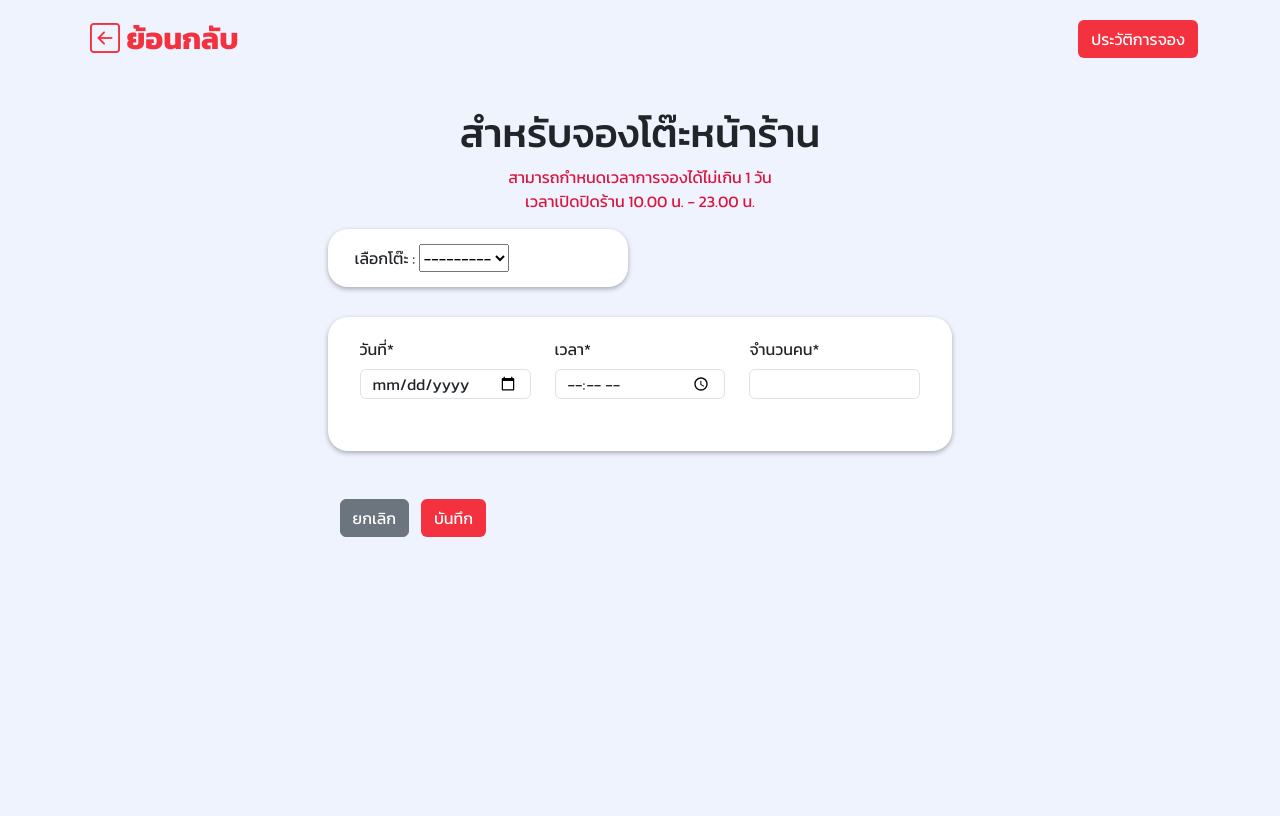
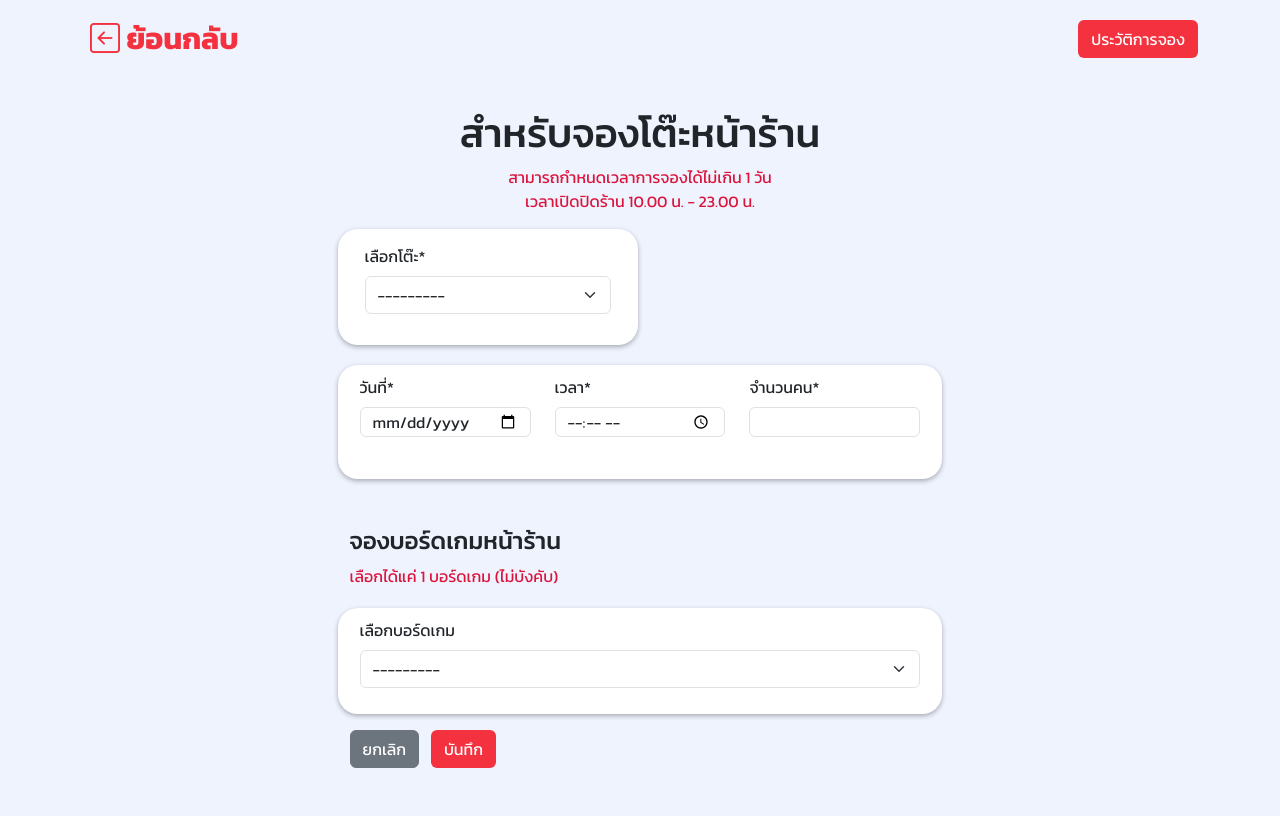
Before and after one commit to nntch26/Server-side-Project, a Django app: page /Reservation_form/ in a window 1280 px wide. Before the commit the page ends 537 px from the top, so only its background shows below. Run offline with Django 5.2, Linux system fonts and the light colour scheme; the visitor is signed in with stand-in values (Sample User, id 1); data that the repository does not hold is empty; some libraries are stand-ins or nearby versions.

Commit message:
reservation board game

```diff
--- a/myproject/boardgame/forms.py
+++ b/myproject/boardgame/forms.py
@@ -5,7 +5,7 @@ from django.core.exceptions import ValidationError
 from django import forms
 from .models import *
 
-from datetime import date, timedelta, time
+from datetime import date, timedelta, time, datetime
 from django.utils import timezone
 from django.contrib.auth.forms import UserCreationForm
 
@@ -13,13 +13,17 @@ from django.contrib.auth.forms import UserCreationForm
 # ฟอร์มจองโต๊ะ
 class ReservationForm(forms.ModelForm):
     #  เพิ่มฟิลด์จากตารางอื่น เข้ามาในฟอร์มด้วย
-    table = forms.ModelChoiceField(queryset=Table.objects.filter(status='Available')) # แสดงเฉพาะโต๊ะที่ว่าง
+    table = forms.ModelChoiceField(queryset=Table.objects.filter(status='Available'),
+                                   label="เลือกโต๊ะ") # แสดงเฉพาะโต๊ะที่ว่าง
+    board_game = forms.ModelChoiceField(queryset=BoardGames.objects.filter(status='Available'), label="เลือกบอร์ดเกม",
+                                        required=False ) # ไม่บังคับให้จองบอร์ดเกม
 
 
     class Meta:
         model = Reservation
         fields = [
             "table",
+            "board_game",
             "reservation_date",
             "reservation_time",
             "reservation_cap",
@@ -49,8 +53,13 @@ class ReservationForm(forms.ModelForm):
     def clean_reservation_time(self):
         res_time = self.cleaned_data["reservation_time"]
 
-        if res_time < time(10, 0) and res_time > time(23, 0) :
-            raise forms.ValidationError("กำหนดเวลาอยู่ในช่วง 10:00 ถึง 23:00!")
+        if res_time:
+            if res_time < time(10, 0) and res_time > time(23, 0):
+                raise forms.ValidationError("กำหนดเวลาอยู่ในช่วง 10:00 ถึง 23:00!")
+
+            if res_time <= datetime.now().time():
+                raise forms.ValidationError(f"ต้องเป็นเวลาการจองล่วงหน้า!")
+
         return res_time
 
 
--- a/myproject/boardgame/static/style.css
+++ b/myproject/boardgame/static/style.css
@@ -170,7 +170,7 @@
 /* ////////////// Show boardgame-sec styles ////////////// */
 
 .showboardgame-sec{
-    padding-top: 6rem;
+    padding-top: 3rem;
 }
 
 .btn-cusdetail{
@@ -248,8 +248,8 @@
 
 }
 
-.boardgamedetail-sec, .cartlist-sec{
-    padding-top: 6rem;
+.boardgamedetail-sec{
+    padding-top: 3rem;
 
 }
 
@@ -295,15 +295,15 @@ iframe{
     background-color: rgb(255, 255, 255);
     box-shadow: 0px 2px 5px rgba(0, 0, 0, 0.3);
     border-radius: 20px;
-    padding: 20px;
+    padding: 10px;
 }
 
 .cont-date {
-    margin-top: 30px;
+    margin-top: 20px;
     background-color: rgb(255, 255, 255);
     box-shadow: 0px 2px 5px rgba(0, 0, 0, 0.3);
     border-radius: 20px;
-    padding: 20px;
+    padding: 10px;
 }
 
 .a_nav2 {
@@ -737,7 +737,7 @@ input{
     object-fit: cover;
     display: flex;
     margin: 0 auto;
-    margin-bottom: 40px;
+    margin-bottom: 20px;
 }
 .intro2 h1{
     text-align: center;
@@ -826,6 +826,17 @@ input{
         width:350px;
         height:260px;
     }
+
+    .product-image img {
+        width:300px;
+        height:240px;
+        object-fit: cover;
+    }
+    .form-booking {
+        display: block;
+
+    }
+
 }
 
 @media (max-width: 1500px) {
--- a/myproject/boardgame/templates/cashier/cashier-confirm.html
+++ b/myproject/boardgame/templates/cashier/cashier-confirm.html
@@ -14,6 +14,7 @@
                 <tr>
                     <th>ชื่อ-นามสกุล</th>
                     <th>โต๊ะ</th>
+                    <th>บอร์ดเกมที่จอง</th>
                     <th>จำนวนคน</th>
                     <th>เบอร์โทรศัพท์</th>
                     <th>วัน-เวลาที่จอง</th>
@@ -26,6 +27,11 @@
                     <tr>
                         <td>{{ i.user.first_name }} {{ i.user.last_name }}</td>
                         <td>{{ i.table_id }}</td>
+                        {% if i.board_game != Null  %}
+                        <td>{{ i.board_game.game_name }}</td>
+                        {% else %}
+                        <td> - </td>
+                        {% endif %}
                         <td>{{ i.reservation_cap }}</td>
                         <td>{{ i.user.userdetail.phone_number }}</td>
                         <td>{{ i.reservation_date }} : {{ i.reservation_time }}</td>
--- a/myproject/boardgame/templates/layout.html
+++ b/myproject/boardgame/templates/layout.html
@@ -34,6 +34,8 @@
 
     {% block navbar %}
     <!-- Top Navbar -->
+        <!-- staff -->
+    {% if user.is_staff %}
     <nav class="navbar navbar-cus navbar-expand-lg fixed-top d-none d-lg-block">
         <div class="container">
 
@@ -54,22 +56,6 @@
                     <a class="nav-link" href="{% url 'boardgame' %}">บอร์ดเกม</a>
                 </li>
 
-
-                <!-- ผู้ใช้ล็อกอินแล้วและไม่ใช่ staff -->
-                {% if user.is_authenticated and not user.is_staff %}
-
-                <li class="nav-item me-3 mb-1">
-                    <a class=" btn btn-cus" href="{% url 'Reservation_form' %}">จองที่นั่ง</a>
-                </li>
-
-                <li class="nav-item me-3 mb-2">
-                    <a class=" btn btn-cus2" href="{% url 'profile' %}" style="font-size: 0.91rem;">บัตรสมาชิก</a>
-                </li>
-
-
-            <!-- staff -->
-                {% elif user.is_staff %}
-
                     <li class="nav-item me-1">
                         <a class="btn btn-cus2" href="{% url 'cashier_table' %}">
                             <i class="bi bi-clipboard-data me-1"></i>Cashier
@@ -87,26 +73,15 @@
                             <i class="bi bi-box-arrow-right nav-icon" style="font-size: 1.8rem; color: black;"></i>
                         </a>
                     </li>
-
-
-                <!-- ผู้ใช้ยังไม่ล็อกอิน -->
-                {% else %}
-                    <li class="nav-item me-3 mb-1">
-                        <a class=" btn btn-cus" href="{% url 'Reservation_form' %}">จองที่นั่ง</a>
-                    </li>
-
-                    <li class="nav-item">
-                        <a class=" btn btn-cus2" href="{% url 'login' %}">เข้าสู่ระบบ</a>
-                    </li>
-
-                {% endif %}
-            </ul>
+                </ul>
             </div>
         </div>
     </nav>
 
+    {% elif not user.is_staff %}
     <!-- Bottom Navbar -->
-    <nav class="navbar navbar-expand navbar-bottom d-lg-none">
+     <!--<nav class="navbar navbar-expand navbar-bottom d-lg-none"> -->
+    <nav class="navbar navbar-expand navbar-bottom">
         <ul class="navbar-nav mx-auto w-100 d-flex justify-content-between">
 
             <li class="nav-item">
@@ -117,8 +92,8 @@
                 <a class="nav-link" href="{% url 'boardgame' %}"><i class="bi bi-controller nav-icon"></i><br>บอร์ดเกม</a>
             </li>
 
-            <!-- ผู้ใช้ล็อกอินแล้วและไม่ใช่ staff -->
-            {% if user.is_authenticated and not user.is_staff %}
+            <!-- ผู้ใช้ล็อกอินแล้ว -->
+            {% if user.is_authenticated %}
 
                 <li class="nav-item">
                     <a class="nav-link" href="{% url 'playing' %}">
@@ -155,6 +130,7 @@
             {% endif %}
         </ul>
     </nav>
+    {% endif %}
     {% endblock navbar%}
 
 
@@ -195,6 +171,7 @@
     <script src="https://cdn.datatables.net/2.0.1/js/dataTables.js"></script>
     <script src="https://cdn.datatables.net/2.0.1/js/dataTables.bootstrap5.js"></script>
 
+
     <script>
         $(document).ready(function() {
             $('#dataTable').DataTable({
@@ -204,7 +181,7 @@
                     "info": "แสดงหน้า  _PAGE_ จาก _PAGES_",
                     "infoEmpty": "ไม่มีข้อมูลในระบบ",
                     "infoFiltered": "(กรองจากข้อมูลทั้งหมด _MAX_ รายการ)",
-                    "search": "ค้นหา :"
+                    "search": "ค้นหา :",
                 }
 
 
--- a/myproject/boardgame/templates/profile.html
+++ b/myproject/boardgame/templates/profile.html
@@ -21,8 +21,8 @@
 
 {% block content %}
     <div class="container-1">
-        <div class="intro2">
-            <h1>โปรไฟล์ บัตรสมาชิก</h1>
+        <div class="text-center">
+            <h1>บัตรสมาชิก</h1>
         </div>
         <div class="space-form">
             <img src="https://cdn.pixabay.com/photo/2015/10/05/22/37/blank-profile-picture-973460_1280.png" alt="profile" class="profile-pic">
@@ -57,7 +57,7 @@
                 <label for="password"><strong>รหัสผ่าน: </strong>*********</label>
             </div>
             <div class="info-box-1 mt-3">
-                <label for="points"><strong>คะแนนแต้มสะสม: </strong>{{user.userdetail.points}}</label>
+                <label for="points"><strong>แต้มคะแนนสะสม: </strong>{{user.userdetail.points}}</label>
             </div>
             <div class="info-box2-2 mt-3">
                 <a href="{% url 'profile_edit' %}" class="btn btn-cus2" style="width: 100%;">แก้ไขโปรไฟล์</a></button>
--- a/myproject/boardgame/templates/reservation_form.html
+++ b/myproject/boardgame/templates/reservation_form.html
@@ -63,20 +63,16 @@ body{
                         <form action="" method="post">
                             {% csrf_token %}
 
-                            <div class="form-group row cont-numtable">
-                                <div class="col-sm-12">
-                                    <label for="table_id">เลือกโต๊ะ : </label>
-                                     {{ form.table }}
-
+                            <div class="row cont-numtable">
+                                <div class="col-12">
+                                    {{ form.table|as_crispy_field  }}
                                 </div>
                             </div>
 
-
-                            <div class="form-group row cont-date mb-5">
+                            <div class="row cont-date mb-5">
                                 <div class="mb-3 col-12 col-md-4">
                                     {{ form.reservation_date|as_crispy_field }}
                                     <!-- crispy จะแสดงผล validation errors ให้อัตโนมัติ ไม่ต้องกำหนด -->
-
                                 </div>
 
                                 <div class="mb-3 col-12 col-md-4">
@@ -85,10 +81,27 @@ body{
 
                                 <div class="mb-3 col-12 col-md-4">
                                     {{ form.reservation_cap|as_crispy_field }}
+
                                 </div>
                             </div>
 
-                            <div class="btn-footer mb-3">
+
+                            <!-- ฟอร์มเลือกบอร์ดเกม  -->
+                            <div id="board-game-form" >
+                                <div class="section-title mt-2">
+                                    <h4>จองบอร์ดเกมหน้าร้าน</h4>
+                                    <p style="color: crimson;">เลือกได้แค่ 1 บอร์ดเกม (ไม่บังคับ)</p>
+                                </div>
+
+                                <div class="form-group row cont-date mb-3">
+                                    <div class="col-12 ">
+                                        {{ form.board_game|as_crispy_field }}
+                                    </div>
+                                </div>
+
+
+
+                            <div class="btn-footer mb-5">
                                 <a href="{% url 'index' %}"  class="btn btn-secondary me-2">ยกเลิก</a>
                                 <button type="submit" name="submit_booking_insert" class="btn btn-cus2">บันทึก</button>
 
--- a/myproject/boardgame/views.py
+++ b/myproject/boardgame/views.py
@@ -47,7 +47,16 @@ class ReservationFormView(LoginRequiredMixin,PermissionRequiredMixin, View):
     def get(self, request):
 
         form = ReservationForm()
-        return render(request, self.template_name, {"form": form})
+        user_login = request.user
+        # ดูประวัติการจองของ user คนนี้
+        reservation_table = Reservation.objects.filter(user=user_login).order_by('-created_at')
+        print(reservation_table)
+
+        context = {
+            "form": form,
+            "reservation_table":reservation_table
+        }
+        return render(request, self.template_name, context)
 
 
     def post(self, request):
@@ -57,6 +66,14 @@ class ReservationFormView(LoginRequiredMixin,PermissionRequiredMixin, View):
         if form.is_valid():
             form.instance.user = request.user  # กำหนดผู้ใช้ที่ล็อกอิน
             form.save()
+
+            # ถ้ามีการจองบอร์ดเกม ดึงข้อมูลจากฟอร์ม
+            board_game = form.cleaned_data['board_game']
+
+            if board_game:
+                board_game.status = 'Reserved'  # เปลี่ยนสถานะบอร์ดเกม เป็นถูกจอง
+                board_game.save()
+
 
             # แสดงข้อความแจ้งเตือน
             messages.success(request, 'บันทึกการจองของคุณเรียบร้อยแล้ว')
@@ -125,6 +142,7 @@ class CashierConfirmView(LoginRequiredMixin, View):
     def get(self, request, reservation_id):
         reservation = Reservation.objects.get(id=reservation_id)
         table = Table.objects.get(id=reservation.table.id) # getidจองของidโต๊ะนั้นที่จอง
+
         reservation.status = 'Confirmed' # เปลี่ยนสถานะของตารางจอง
         reservation.save()
         table.status = 'Reserved' # เปลี่ยนสถานะของตารางโต๊ะ
@@ -142,6 +160,14 @@ class CashierCancelView(LoginRequiredMixin, View):
         reservation.save()
         table.status = 'Available' # เปลี่ยนสถานะของตารางโต๊ะ
         table.save()
+
+        # เปลี่ยนสถานะของบอร์ดเกม
+        if reservation.board_game:
+            print("555555555555555555")
+            gameid = reservation.board_game.id
+            game = BoardGames.objects.get(pk=gameid)
+            game.status = 'Available'
+            game.save()
         return redirect('cashier_list')
 
 # พนักงานกดยกเลิกรับโต๊ะ
@@ -166,7 +192,15 @@ class CashierReServeView(View):
             table.status = 'Occupied' # เปลี่ยนสถานะของตารางโต๊ะจากจองเป็นไม่ว่าง
             table.save()
 
-            play = PlaySession.objects.create(
+            # เปลี่ยนสถานะของบอร์ดเกม
+            if reservation.board_game:
+                print("555555555555555555")
+                gameid = reservation.board_game.id
+                game = BoardGames.objects.get(pk=gameid)
+                game.status = 'Available'
+                game.save()
+
+            PlaySession.objects.create(
                 table=table,
                 user=reservation.user,
                 num_players=reservation.reservation_cap,
```
Also changed, not shown: myproject/boardgame/models.py (+23 -17 lines), myproject/boardgame/templates/cashier/table-detail.html (+9 -4 lines), myproject/boardgame/migrations/0009_boardgames_status.py (added), myproject/boardgame/migrations/0010_reservation_board_game.py (added).
